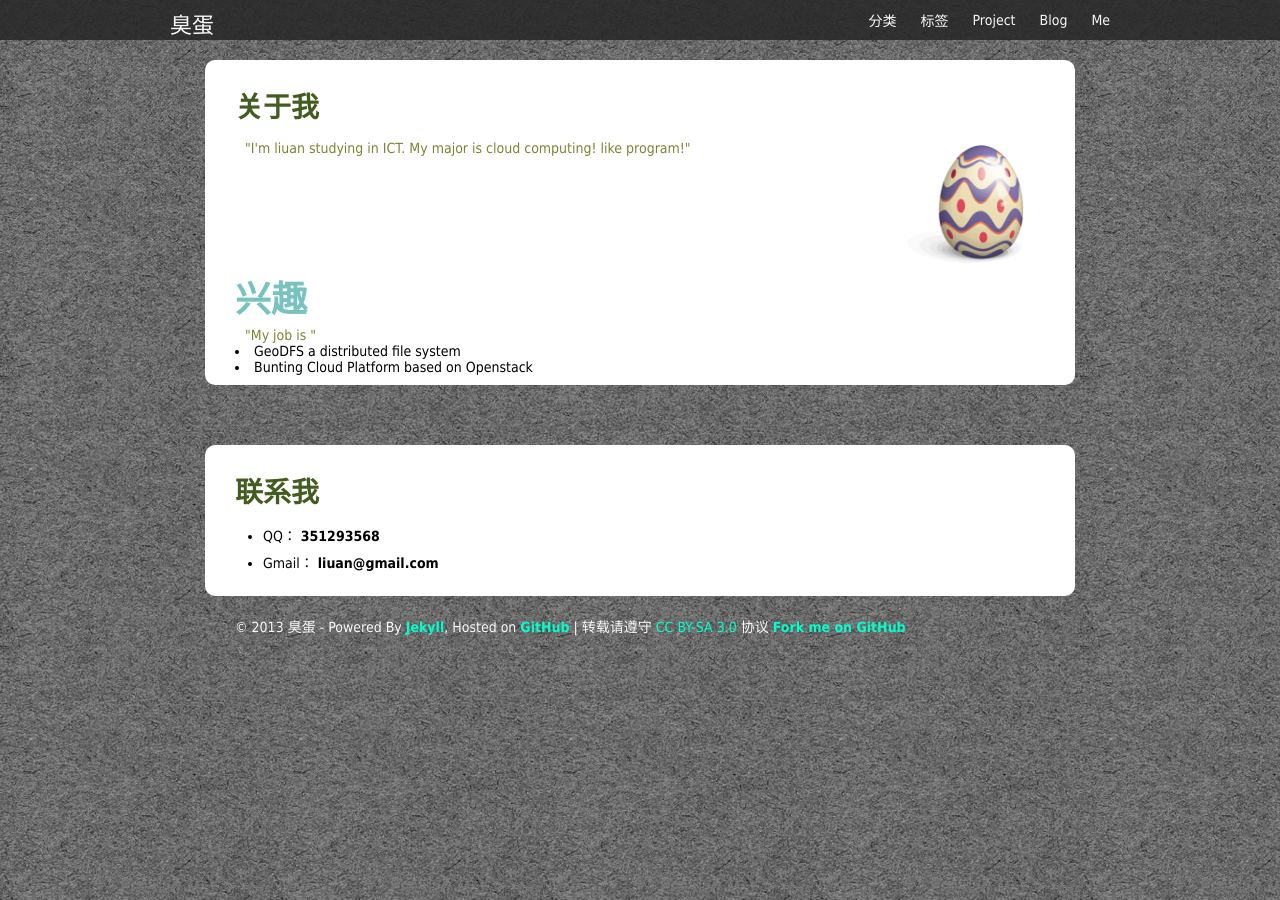
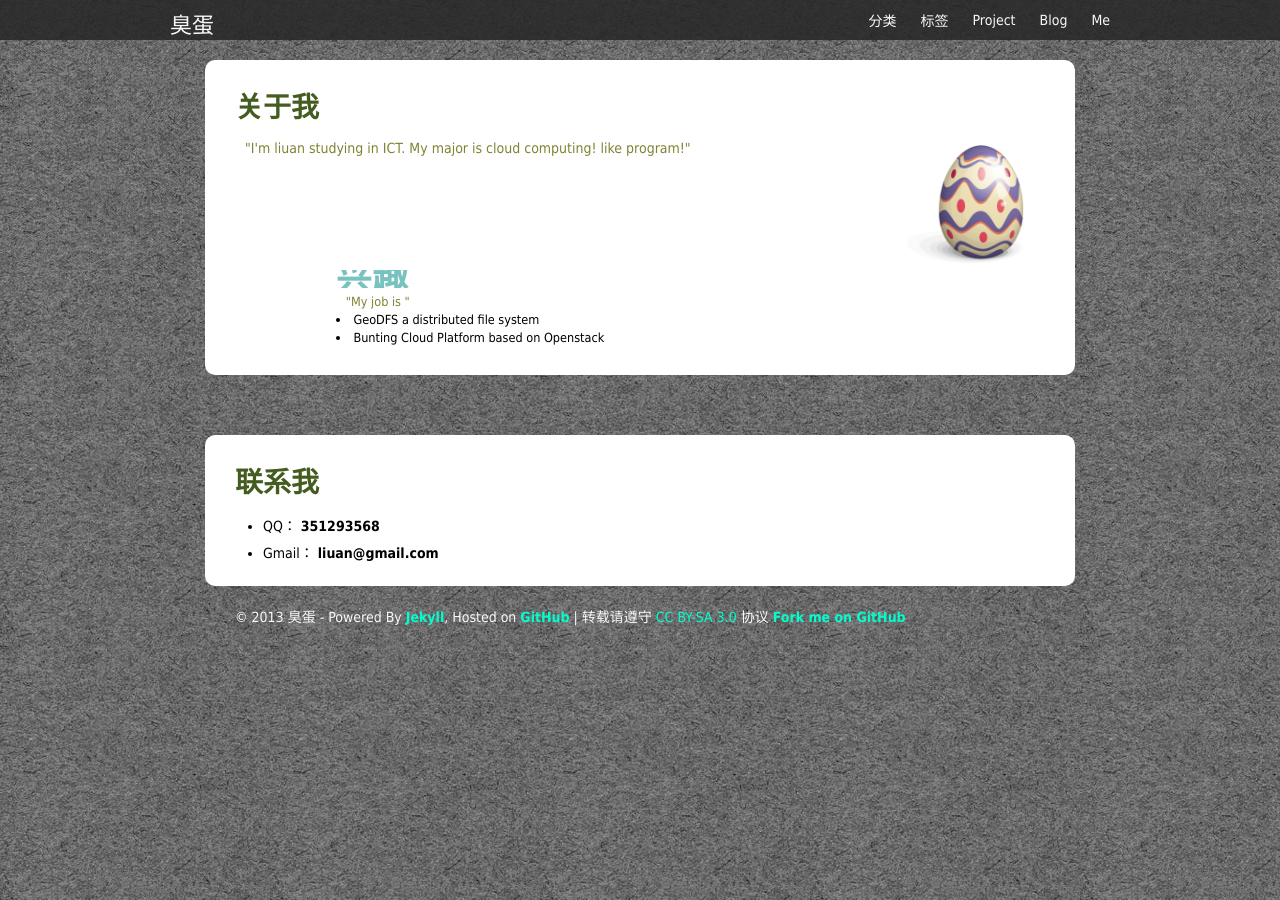
Before and after one commit to liuan/blog, a Jekyll site: the page built from about_me.html, in a window 1280 px wide. Built offline with Jekyll 4.4.1, drawn with Linux system fonts in a browser that asks for light colours; Markdown is read by kramdown in place of the engine named in the settings.

Commit message:
yidiandian

```diff
--- a/assets/css/choudan.css
+++ b/assets/css/choudan.css
@@ -129,6 +129,15 @@ th {
 }
 .pull-left {
     float: left;
+}
+
+.section{
+    font-size:90%;
+    line-height: 1.43em;
+    margin-bottom:1.43em;
+    margin-top:1.43em;
+    margin-left:8em;
+    padding-right:3em;
 }
 
 /* class 属性 badge 配合 badge-info 或 badge-inverse 实现不同颜色的标签 */
```
